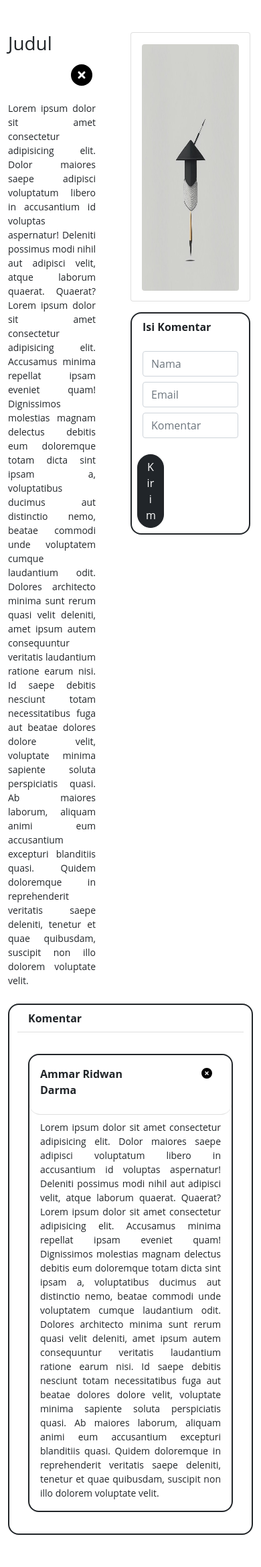
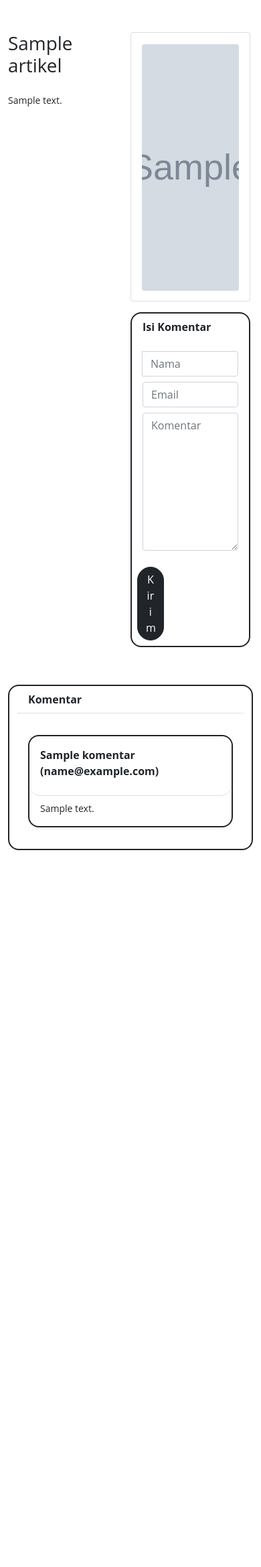
Before and after one commit to ammardarma/madingonline, a CodeIgniter app: page /madingonline/index.php/home/article_detail/1 in a window 390 px wide. Shown: the part 104-2443 px from the top of the page at 67% size. After the commit the page ends 1373 px from the top, so only its background shows below. Run offline with CodeIgniter, Linux system fonts and the light colour scheme; tables that the repository leaves empty or names only in its code hold one stand-in row (values such as "Sample post"); grey boxes marked "Sample" are stand-in pictures; some libraries are stand-ins or nearby versions.

Commit message:
pembuatan halaman laporan, komentar beserta fungsinya

```diff
--- a/application/controllers/Home.php
+++ b/application/controllers/Home.php
@@ -75,6 +75,12 @@ class Home extends CI_Controller {
     public function article_detail($id) {
         $data['article'] = $this->db->query("SELECT * FROM artikel where id='$id'")->result_array();
 
+        $data['komentar'] = $this->db->query("SELECT * FROM komentar where artikel_id='$id'")->result_array();
+
+        if(empty($data['article'])){
+            redirect('/');
+        }else{
+
             if($this->session->userdata('id') != null){
 
                 $data['id']= $this->session->userdata('id');
@@ -89,11 +95,14 @@ class Home extends CI_Controller {
 
             }
         }
+    }
 
     public function laporan() {
         if($this->session->userdata('id') != null){
 
             $data['id']= $this->session->userdata('id');
+            $data['article']= $this->db->query("SELECT * FROM artikel")->result_array();
+            $data['komentar']= $this->db->query("SELECT * FROM komentar")->result_array();
             $this->load->view('header', $data);
             $this->load->view('laporan/laporan_home', $data);
 
@@ -147,4 +156,60 @@ class Home extends CI_Controller {
         }
     }
 
+    public function hapusArticle($id) {
+        $this->db->query("DELETE FROM artikel WHERE id='$id'");
+
+        if($this->db->affected_rows() != 1){
+            $this->session->set_flashdata('warning', "Hapus article gagal!");
+        }else{
+            $this->session->set_flashdata('success', "Hapus article berhasil!");
+
         }
+        redirect('/home/article');
+    }
+
+    public function inputKomentar() {
+        $this->load->helper('form');
+        $this->load->library('form_validation');
+
+        $this->form_validation->set_rules('nama', 'Nama', 'required');
+        $this->form_validation->set_rules('email', 'Email', 'required');
+        $this->form_validation->set_rules('komentar', 'Komentar', 'required');
+
+        if($this->form_validation->run() === TRUE) {
+            //$id= $this->session->userdata('id');
+            $input = $this->input->post();
+            $id = $input['id'];
+            $nama = $input['nama'];
+            $email = $input['email'];
+            $komentar = $input['komentar'];
+            $currentTime = date("Y-m-d H:i:s");
+
+
+            $this->db->query("INSERT INTO komentar(artikel_id, nama, email, isi) VALUES('$id','$nama', '$email', '$komentar')");
+
+
+            if($this->db->affected_rows() != 1){
+                $this->session->set_flashdata('warning', "Tambah komentar artikel gagal!");
+            }else{
+                $this->session->set_flashdata('success', "Tambah komentar artikel berhasil!");
+
+            }
+            redirect('/home/article_detail/'.$id);
+
+        }
+    }
+
+    public function hapusKomentar($id, $art_id){
+        $this->db->query("DELETE FROM komentar WHERE id='$id'");
+
+        if($this->db->affected_rows() != 1){
+            $this->session->set_flashdata('warning', "Hapus komentar artikel gagal!");
+        }else{
+            $this->session->set_flashdata('success', "Hapus komentar artikel berhasil!");
+
+        }
+        redirect('/home/article_detail/'.$art_id);
+    }
+
+}
--- a/application/views/article/article_detail.php
+++ b/application/views/article/article_detail.php
@@ -1,27 +1,29 @@
 <?php defined('BASEPATH') OR exit('No direct script access allowed'); ?>
+
+<?php $this->load->view('templates/common', '') ?>
 <div class=" container mt-5 ">
-
     <div class="row">
         <div class="col">
             <div class="row mb-3">
                 <div class="col">
-                    <h1 class="fw-semibold">Judul</h1>
+                    <h1 class="fw-semibold"><?=$article[0]['judul']?></h1>
                 </div>
+                <?php if($id != null){ ?>
                 <div class="col mx-3 text-end" id="HapusArtikel">
                         <button class="btn" >
                         <i class="fa-solid fa-circle-xmark fa-2xl" style="color: #000000;"></i>
                         </button>
                 </div>
+                <?php } ?>
             </div>
-        <p class="me-4" style="font-size: 14px; text-align:justify;">Lorem ipsum dolor sit amet consectetur adipisicing elit. Dolor maiores saepe adipisci voluptatum libero in accusantium id voluptas aspernatur! Deleniti possimus modi nihil aut adipisci velit, atque laborum quaerat. Quaerat?
-            Lorem ipsum dolor sit amet consectetur adipisicing elit. Accusamus minima repellat ipsam eveniet quam! Dignissimos molestias magnam delectus debitis eum doloremque totam dicta sint ipsam a, voluptatibus ducimus aut distinctio nemo, beatae commodi unde voluptatem cumque laudantium odit. Dolores architecto minima sunt rerum quasi velit deleniti, amet ipsum autem consequuntur veritatis laudantium ratione earum nisi. Id saepe debitis nesciunt totam necessitatibus fuga aut beatae dolores dolore velit, voluptate minima sapiente soluta perspiciatis quasi. Ab maiores laborum, aliquam animi eum accusantium excepturi blanditiis quasi. Quidem doloremque in reprehenderit veritatis saepe deleniti, tenetur et quae quibusdam, suscipit non illo dolorem voluptate velit.
-
+        <p class="me-4" style="font-size: 14px; text-align:justify;">
+        <?=$article[0]['content']?>
         </div>
 
         <div class="col mx-3">
             <div class="row card">
                 <div class="card-body" style="height: 400px;">
-                    <img src="http://localhost/madingonline/asset/logo.png" alt="" class="d-inline-block align-text-top rounded w-100 h-100">
+                    <img src="<?=base_url(). "upload/post/". $article[0]['image']?>" alt="" class="d-inline-block align-text-top rounded w-100 h-100">
                 </div>
             </div>
             <div class="row mt-3 mb-5 card border border-2 border-dark" style="border-radius:1rem">
@@ -29,22 +31,23 @@
                     Isi Komentar
                 </div>
                 <div class="card-body">
-                    <form action="">
+                    <form method='post' action="<?=base_url()?>home/inputKomentar">
                         <div class="mt-2 input-group flex-nowrap">
-                            <input type="text" class="form-control" placeholder="Nama" aria-label="Nama" aria-describedby="addon-wrapping">
+                        <input type="hidden" class="form-control" name='id' placeholder="Id" aria-label="Id" aria-describedby="addon-wrapping" value="<?=$article[0]['id']?>" />
+                            <input type="text" class="form-control" name='nama' placeholder="Nama" aria-label="Nama" aria-describedby="addon-wrapping">
                         </div>
                         <div class="mt-2 input-group flex-nowrap">
-                            <input type="text" class="form-control" placeholder="Email" aria-label="Email" aria-describedby="addon-wrapping">
+                            <input type="text" class="form-control" placeholder="Email" name='email' aria-label="Email" aria-describedby="addon-wrapping">
                         </div>
                         <div class="mt-2 input-group flex-nowrap">
-                            <input type="text" class="form-control" placeholder="Komentar" aria-label="Komentar" aria-describedby="addon-wrapping">
+                        <textarea class="form-control" placeholder="Komentar" name="komentar" id="komentar" rows="8" required></textarea>
                         </div>
-                    </form>
 
-                </div>
-                <div class="d-grid gap-2 d-md-flex justify-content-md-end p-2 w-100">
-                    <button class="btn btn-dark rounded-pill text-white me-md-2 w-25" type="button">Kirim</button>
-                </div>
+                    </div>
+                    <div class="d-grid gap-2 d-md-flex justify-content-md-end p-2 w-100">
+                        <button class="btn btn-dark rounded-pill text-white me-md-2 w-25" type="submit">Kirim</button>
+                    </div>
+                </form>
             </div>
         </div>
     </div>
@@ -56,22 +59,26 @@
                         Komentar
                 </div>
                 <div class="card-body">
+                    <?php
+                    foreach($komentar as $data): ?>
                     <div class= "my-3 card border border-2 border-dark" style="border-radius:1rem">
                         <div class="card-header bg-white" style="border-radius:1rem">
                             <div class="row justify-content-center">
                                 <div class="col">
-                                    <p class="fw-bold mt-2">Ammar Ridwan Darma</p>
+                                    <p class="fw-bold mt-2"><?=$data['nama']?> (<?=$data['email']?>)</p>
                                 </div>
-                                <div class="col text-end" data-bs-toggle="modal" data-bs-target="#ModalHapus">
-                                    <button class="btn">
+                                <?php if($id != null){ ?><div class="col text-end">
+
+                                    <a href="<?=base_url(). "home/hapusKomentar/" . $data['id'] . '/'  . $article[0]['id'] ?>" class="btn">
                                         <i class="fa-solid fa-circle-xmark" style="color: #000000;"></i>
-                                    </button>
+                                    </a>
                                 </div>
+                                <?php } ?>
                             </div>
                         </div>
-                        <p class="mx-3 mt-2" style="font-size: 14px; text-align:justify;">Lorem ipsum dolor sit amet consectetur adipisicing elit. Dolor maiores saepe adipisci voluptatum libero in accusantium id voluptas aspernatur! Deleniti possimus modi nihil aut adipisci velit, atque laborum quaerat. Quaerat?
-                        Lorem ipsum dolor sit amet consectetur adipisicing elit. Accusamus minima repellat ipsam eveniet quam! Dignissimos molestias magnam delectus debitis eum doloremque totam dicta sint ipsam a, voluptatibus ducimus aut distinctio nemo, beatae commodi unde voluptatem cumque laudantium odit. Dolores architecto minima sunt rerum quasi velit deleniti, amet ipsum autem consequuntur veritatis laudantium ratione earum nisi. Id saepe debitis nesciunt totam necessitatibus fuga aut beatae dolores dolore velit, voluptate minima sapiente soluta perspiciatis quasi. Ab maiores laborum, aliquam animi eum accusantium excepturi blanditiis quasi. Quidem doloremque in reprehenderit veritatis saepe deleniti, tenetur et quae quibusdam, suscipit non illo dolorem voluptate velit.</p>
+                        <p class="mx-3 mt-2" style="font-size: 14px; text-align:justify;"><?=$data['isi']?></p>
                     </div>
+                    <?php endforeach; ?>
                 </div>
             </div>
         </div>
@@ -115,7 +122,9 @@
                     'Deleted!',
                     'Your file has been deleted.',
                     'success'
-                    )
+                    ).then(function () {
+                        location.href="<?=base_url(). 'home/hapusArticle/' . $article[0]['id'] ?>";
+                    });
                 }
                 })
         });
```
Also changed, not shown: application/views/article/article_home.php (+8 -6 lines), application/views/laporan/laporan_home.php (+15 -2 lines), upload/post/image-mading.png (added), upload/post/logo1.jpeg (added), upload/post/send.png (added), upload/post/shapes-1686709724732.png (added). Lines whose indentation alone changed are shown as unchanged.
